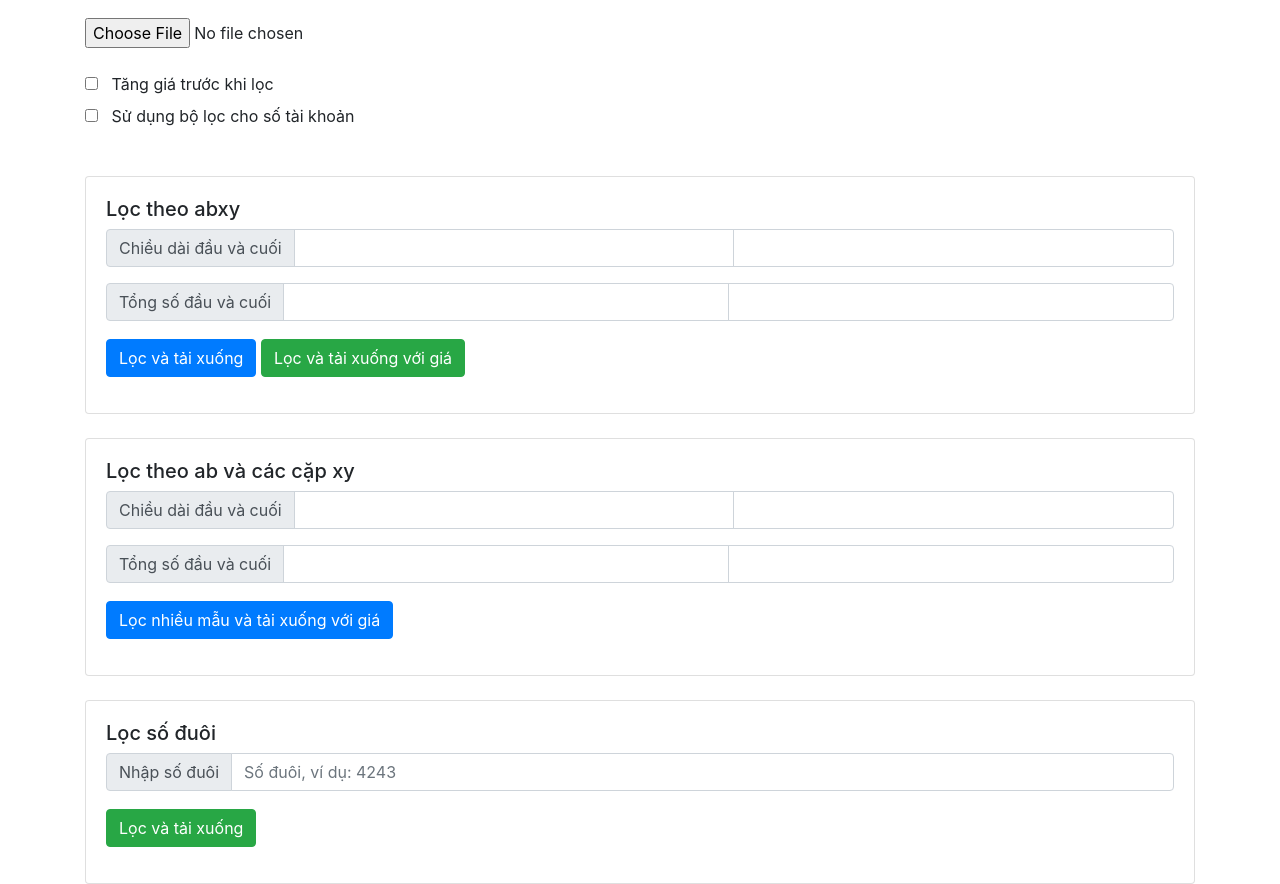
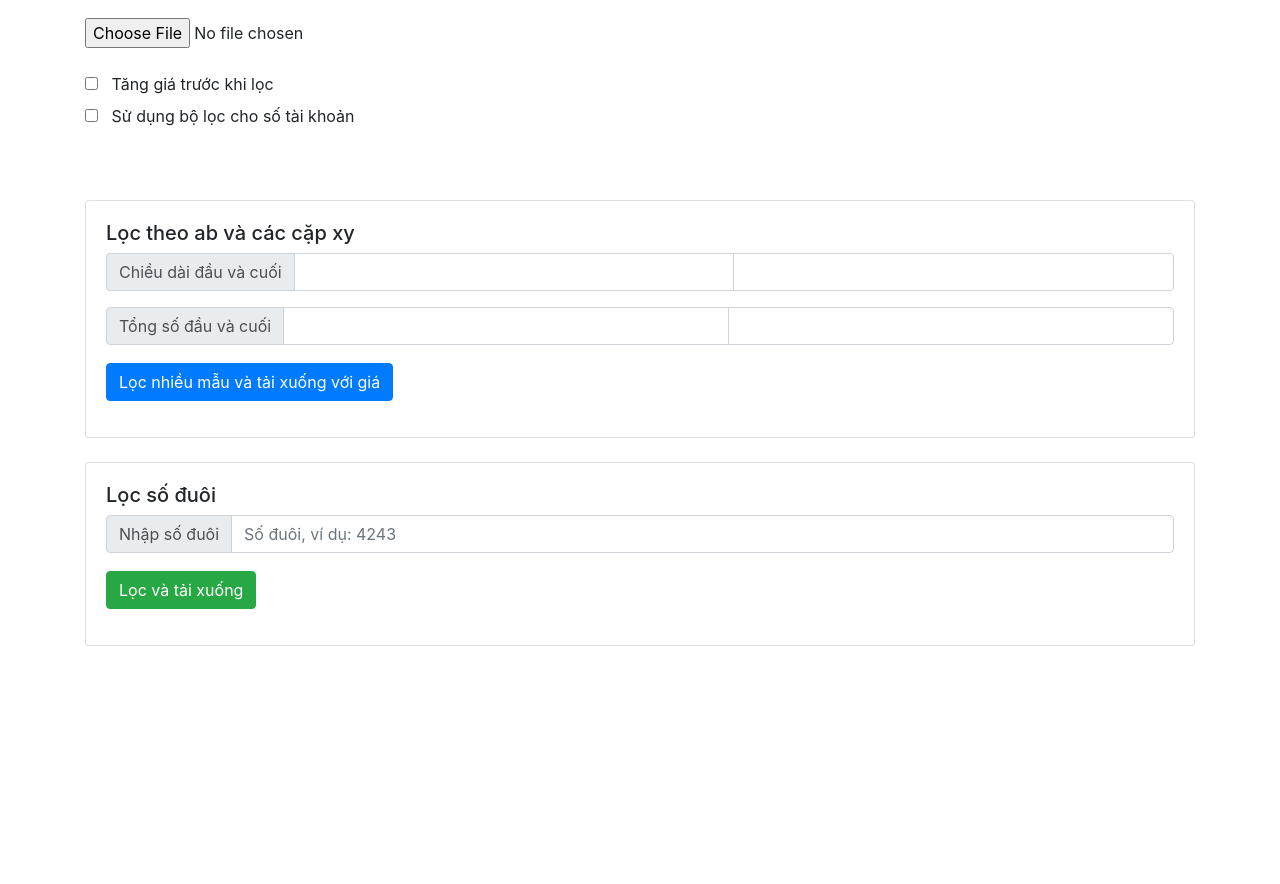
Before and after one commit to simsodeplhd/simsodeplhd, a plain HTML site: page index.html in a window 1280 px wide. Shown: the part 62-946 px from the top of the page. After the commit the page ends 800 px from the top, so only its background shows below. Drawn offline with nearby package versions, Linux system fonts and the light colour scheme.

Commit message:
hidden feature

```diff
--- a/index.html
+++ b/index.html
@@ -19,6 +19,7 @@
   var dataCHObj = [];
 
   function chuanhoa(data) {
+
     let newData = data.map(item => {
       if (item == undefined) item = "";
       let newItem = item
@@ -128,6 +129,9 @@
           var XL_row_object = XLSX.utils.sheet_to_row_object_array(
             workbook.Sheets[sheetName]
           );
+
+          console.log(XL_row_object);
+
           var json_object = JSON.stringify(XL_row_object);
           console.log(JSON.parse(json_object));
 
@@ -209,7 +213,8 @@
   </div>
 
   <div class="container">
-    <div class="card">
+
+    <!-- <div class="card">
       <div class="card-body">
         <h5>Lọc theo abxy</h5>
 
@@ -246,7 +251,7 @@
           </div>
         </form>
       </div>
-    </div>
+    </div> -->
 
 
     <br />
```
